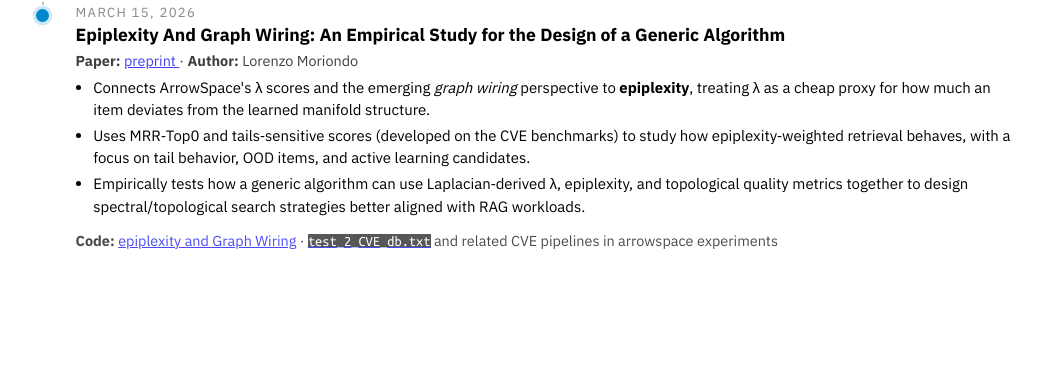
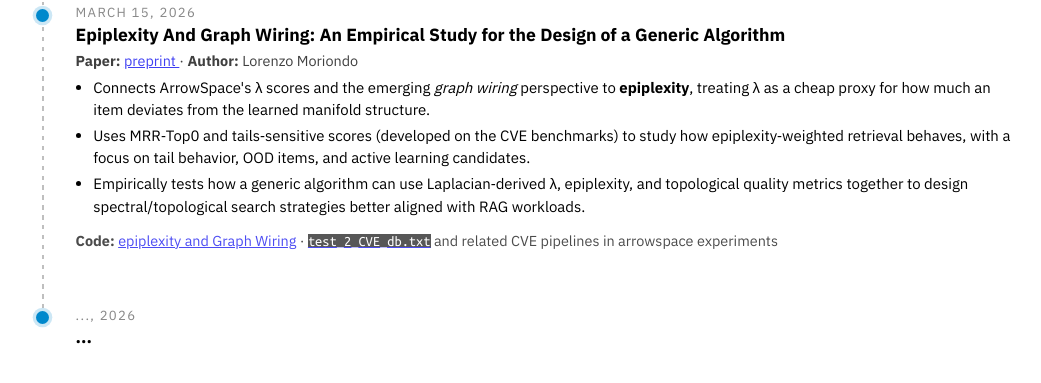
Before and after one commit to Mec-iS/staticwebpage, a Jekyll site: the page built from graph-wiring.md, in a window 1280 px wide and 900 px high, scrolled down 1660 px, cut to the strip 0-392 px from the top of the window. Shown: the top 383 px of the strip, without its empty margins (118-1159 px from the left). Built offline with Jekyll 4.4.1, drawn with Linux system fonts in a browser that asks for light colours; nearby versions of some CDN libraries.

Commit message:
minor changes

```diff
--- a/graph-wiring.md
+++ b/graph-wiring.md
@@ -143,6 +143,20 @@ A short chronology of how **ArrowSpace**, topology-aware evaluation and *epiplex
     </div>
   </div>
 
+  <!-- 2026-03-15 Epiplexity & Graph Wiring -->
+  <div class="timeline-item">
+    <div class="timeline-item__marker">
+      <div class="timeline-dot"></div>
+      <div class="timeline-line"></div>
+    </div>
+    <div class="timeline-item__content">
+      <div class="timeline-item__date">..., 2026</div>
+      <h2 class="timeline-item__title">
+        ...
+      </h2>
+    </div>
+  </div>
+
 </div>
 
 <div class="scroll-down-indicator">
```
